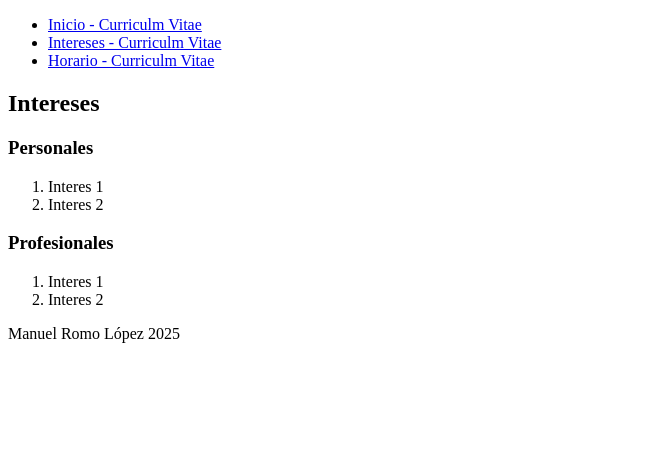
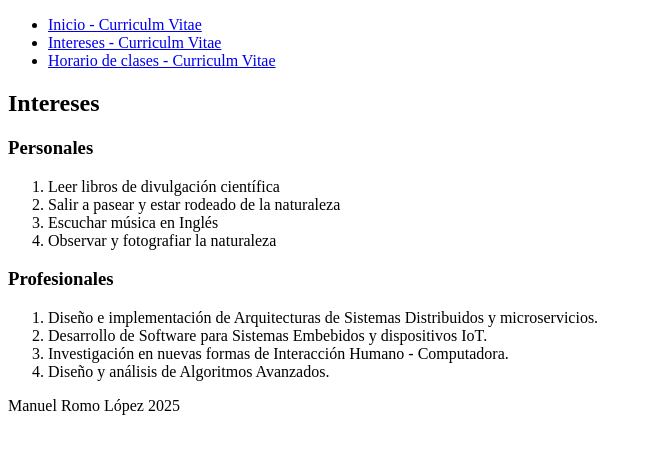
Before and after one commit to manuel-romo/Curriculum_RomoManuel, a plain HTML site: page Curriculum_RomoManuel/interests.html in a window 1280 px wide. Shown: the whole page, without its empty margins (0-652 px from the left). Drawn offline with Linux system fonts and the light colour scheme.

Commit message:
Finalizacion de estructura HTML

```diff
--- a/Curriculum_RomoManuel/interests.html
+++ b/Curriculum_RomoManuel/interests.html
@@ -9,7 +9,7 @@ ID: 00000253080
 <html>
 
     <head>
-        <title>Curriculum</title>
+        <title>Intereses - Curriculm Vitae</title>
         <meta charset = "UTF-8">
     </head>
     <body>
@@ -18,19 +18,21 @@ ID: 00000253080
             <ul>
                 <li><a href="./index.html">Inicio - Curriculm Vitae</a></li>
                 <li><a href="./interests.html">Intereses - Curriculm Vitae</a></li>
-                <li><a href="./schedule.html">Horario - Curriculm Vitae</a></li>
+                <li><a href="./schedule.html">Horario de clases - Curriculm Vitae</a></li>
             </ul>
         </nav>
 
         <main>
             <article>
-                <h1>Intereses</h1>
+                <h2>Intereses</h2>
                 <section>
                     <h3>Personales</h3>
 
                     <ol>
-                        <li>Interes 1</li>
-                        <li>Interes 2</li>
+                        <li>Leer libros de divulgación científica</li>
+                        <li>Salir a pasear y estar rodeado de la naturaleza</li>
+                        <li>Escuchar música en Inglés</li>
+                        <li>Observar y fotografiar la naturaleza</li>
                     </ol>
                 </section>
 
@@ -38,13 +40,14 @@ ID: 00000253080
 
                     <h3>Profesionales</h3>
                     <ol>
-                        <li>Interes 1</li>
-                        <li>Interes 2</li>
+                        <li>Diseño e implementación de Arquitecturas de Sistemas Distribuidos y microservicios.</li>
+                        <li>Desarrollo de Software para Sistemas Embebidos y dispositivos IoT.</li>
+                        <li>Investigación en nuevas formas de Interacción Humano - Computadora.</li>
+                        <li>Diseño y análisis de Algoritmos Avanzados.</li>
                     </ol>
                 </section>
+
             </article>
-
-
         </main>
 
         <footer>
```
Also changed, not shown: Curriculum_RomoManuel/index.html (+5 -4 lines), Curriculum_RomoManuel/schedule.html (+3 -3 lines), Curriculum_RomoManuel/imgs/fotografia_manuel_romo.JPG (added), Curriculum_RomoManuel/imgs/fotografia_manuel_romo.jpeg (deleted).
